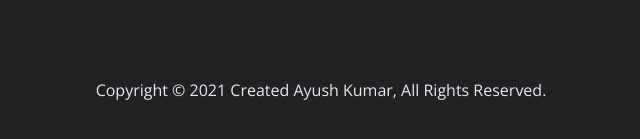
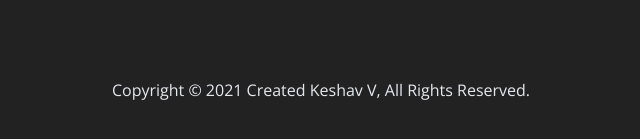
Before and after one commit to ayushtejas/LearnBowl, a plain HTML site: page index.html in a window 1280 px wide. Shown: the part 7291-7430 px from the top of the page, 319-959 px from the left. Drawn offline with nearby package versions, Linux system fonts and the light colour scheme.

Commit message:
Update index.html

```diff
--- a/index.html
+++ b/index.html
@@ -402,7 +402,7 @@
 		</div>
 		<br>
 		<center>
-			<p class="rights-text">Copyright © 2021 Created Ayush Kumar, All Rights Reserved.</p>
+			<p class="rights-text">Copyright © 2021 Created Keshav V, All Rights Reserved.</p>
 		</center>
 		<br>
 	</footer>
```
